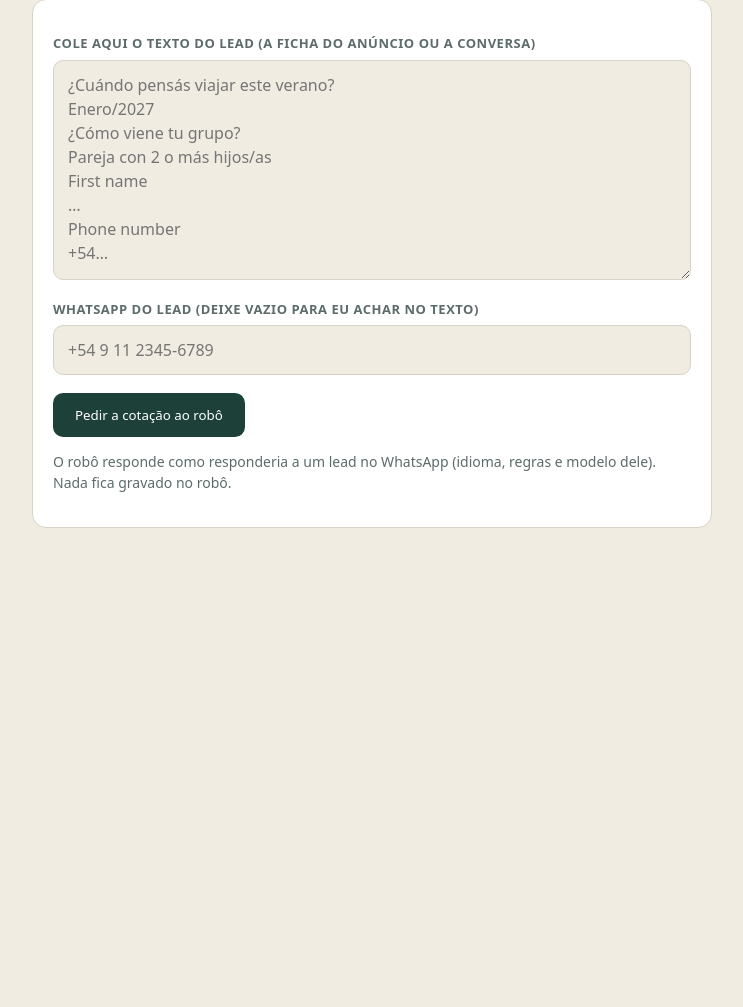
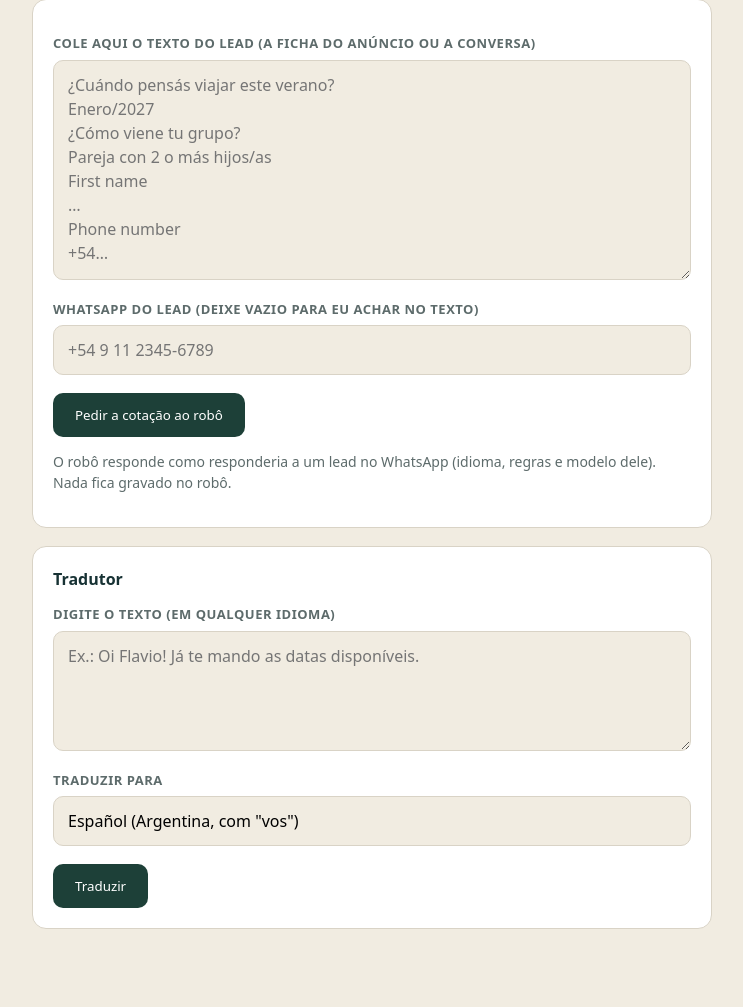
Before and after one commit to techaet/pousada-campeche-lofts, a PHP site: page /admin/cotacao.php in a window 1280 px wide. Shown: the part 131-1138 px from the top of the page, without its empty margins (268-1011 px from the left). Before the commit the page ends 659 px from the top, so only its background shows below. Run offline with PHP 8.4, Linux system fonts and the light colour scheme; the visitor is signed in with stand-in values (Sample User, id 1).

Commit message:
admin/cotacao: tradutor por IA (Groq) para o idioma escolhido; remove curl_close (sem efeito desde o PHP 8.0)
Co-Authored-By: Claude Sonnet 5.5 <noreply@anthropic.com>

```diff
--- a/admin/cotacao.php
+++ b/admin/cotacao.php
@@ -51,4 +51,41 @@ if ($erro) echo '<div class="erro">' . h($erro) . '</div>';
 })();
 </script>
 <?php endif; ?>
+<div class="card" id="trad-card">
+  <strong>Tradutor</strong>
+  <label for="trad-txt">Digite o texto (em qualquer idioma)</label>
+  <textarea id="trad-txt" style="min-height:120px" placeholder="Ex.: Oi Flavio! Já te mando as datas disponíveis."></textarea>
+  <label for="trad-idioma">Traduzir para</label>
+  <select id="trad-idioma"><?php foreach (IDIOMAS_TRADUCAO as $cod => $i) echo '<option value="' . h($cod) . '">' . h($i[0]) . '</option>'; ?></select>
+  <button type="button" id="trad-ir">Traduzir</button>
+  <div id="trad-saida" hidden>
+    <label for="trad-res">Tradução (pode editar)</label>
+    <textarea id="trad-res" style="min-height:120px"></textarea>
+    <button type="button" class="sec" id="trad-copiar">Copiar</button>
+    <button type="button" class="sec" id="trad-add" hidden>Acrescentar à mensagem da cotação</button>
+  </div>
+  <p class="erro" id="trad-erro" hidden></p>
+  <input type="hidden" id="trad-csrf" value="<?= h($_SESSION['csrf'] ?? '') ?>">
+</div>
+<script>
+(function () {
+  var $ = function (i) { return document.getElementById(i); }, msg = $('msg');
+  if (msg) $('trad-add').hidden = false;
+  $('trad-ir').addEventListener('click', function () {
+    var b = this, fd = new FormData();
+    fd.append('csrf', $('trad-csrf').value); fd.append('texto', $('trad-txt').value); fd.append('idioma', $('trad-idioma').value);
+    $('trad-erro').hidden = true; b.disabled = true; b.textContent = 'Traduzindo…';
+    fetch('traduzir.php', { method: 'POST', body: fd, credentials: 'same-origin' })
+      .then(function (r) { return r.json(); })
+      .then(function (j) {
+        if (!j.ok) throw new Error(j.erro || 'Não consegui traduzir.');
+        $('trad-res').value = j.traducao; $('trad-saida').hidden = false;
+      })
+      .catch(function (e) { $('trad-erro').textContent = e.message; $('trad-erro').hidden = false; })
+      .then(function () { b.disabled = false; b.textContent = 'Traduzir'; });
+  });
+  $('trad-copiar').addEventListener('click', function () { var b = this; navigator.clipboard.writeText($('trad-res').value).then(function () { b.textContent = 'Copiado ✔'; setTimeout(function () { b.textContent = 'Copiar'; }, 1500); }); });
+  $('trad-add').addEventListener('click', function () { if (msg) { msg.value = msg.value.replace(/\s+$/, '') + '\n\n' + $('trad-res').value; msg.scrollIntoView({ behavior: 'smooth' }); } });
+})();
+</script>
 <?php pagina_fim();
--- a/admin/cotacao_lib.php
+++ b/admin/cotacao_lib.php
@@ -18,7 +18,6 @@ function cotacao_pedir_ao_robo(string $texto): array {
         CURLOPT_POSTFIELDS => json_encode(['text' => mb_substr($texto, 0, 4000)])]);
     $corpo = curl_exec($ch);
     $http = (int) curl_getinfo($ch, CURLINFO_HTTP_CODE);
-    curl_close($ch);
     if ($http === 401 || $http === 403) throw new RuntimeException('O robô recusou o segredo. Confira o segredo em Configurações.');
     $r = json_decode((string) $corpo, true);
     if ($http !== 200 || !is_array($r)) throw new RuntimeException("O robô não respondeu (HTTP $http). Tente de novo em instantes.");
@@ -50,7 +49,6 @@ function cta_link(): string {
     $ch = curl_init('https://tinyurl.com/api-create.php?url=' . rawurlencode($longo));
     curl_setopt_array($ch, [CURLOPT_RETURNTRANSFER => true, CURLOPT_TIMEOUT => 8]);
     $curto = trim((string) curl_exec($ch));
-    curl_close($ch);
     if (!preg_match('#^https://tinyurl\.com/\w+$#', $curto)) return $longo;
     json_atualizar('cta_link', fn() => ['longo' => $longo, 'curto' => $curto]);
     return $curto;
@@ -94,3 +92,26 @@ function telefone_do_texto(string $texto): ?string {
     }
     return null;
 }
+
+const IDIOMAS_TRADUCAO = [
+    'es-AR' => ['Español (Argentina, com "vos")', 'español rioplatense de Argentina, con voseo (vos, querés, contame)'],
+    'es' => ['Español (neutro)', 'español neutro (tú)'],
+    'pt-BR' => ['Português (Brasil)', 'português do Brasil'],
+    'en' => ['English', 'English'],
+    'fr' => ['Français', 'français'],
+    'it' => ['Italiano', 'italiano'],
+    'de' => ['Deutsch', 'Deutsch'],
+];
+
+/** Traduz um texto (qualquer idioma de origem) para o idioma escolhido, com o tom cordial da pousada. */
+function traduzir_texto(string $texto, string $idioma): string {
+    if (!isset(IDIOMAS_TRADUCAO[$idioma])) throw new RuntimeException('Idioma não suportado.');
+    $destino = IDIOMAS_TRADUCAO[$idioma][1];
+    $j = groq_json("Você é tradutor profissional da Pousada Campeche Lofts (Florianópolis, Brasil). Traduza o texto do usuário para $destino. "
+        . "Detecte o idioma de origem sozinho. Mantenha o sentido, o tom cordial e natural, as quebras de linha, os emojis, os números, valores em R\$, datas, links e nomes próprios exatamente como estão. "
+        . "Não explique, não comente e não acrescente nada. Se o texto já estiver no idioma pedido, devolva-o corrigido, sem mudar o sentido. "
+        . 'Responda SOMENTE um objeto JSON com uma chave: {"traducao": "texto traduzido"}.', mb_substr($texto, 0, 4000));
+    $t = trim((string) ($j['traducao'] ?? ''));
+    if ($t === '') throw new RuntimeException('A IA não devolveu a tradução. Tente de novo.');
+    return $t;
+}
--- a/admin/lib.php
+++ b/admin/lib.php
@@ -30,7 +30,6 @@ function apps_script(array $payload): ?array {
         CURLOPT_HTTPHEADER => ['Content-Type: text/plain'],  // text/plain evita o preflight do Apps Script
         CURLOPT_POSTFIELDS => json_encode(['segredo' => cfg('apps_script_segredo', '')] + $payload)]);
     $r = json_decode((string) curl_exec($ch), true);
-    curl_close($ch);
     return is_array($r) ? $r : ['ok' => false, 'erro' => 'sem resposta do Apps Script'];
 }
 
@@ -42,7 +41,6 @@ function groq_http(string $url, ?array $corpo = null): array {
         CURLOPT_HTTPHEADER => ['Content-Type: application/json', 'Authorization: Bearer ' . cfg('groq_key', '')]]
         + ($corpo === null ? [] : [CURLOPT_POST => true, CURLOPT_POSTFIELDS => json_encode($corpo)]));
     $r = json_decode((string) curl_exec($ch), true);
-    curl_close($ch);
     return is_array($r) ? $r : [];
 }
 
--- a/admin/manutencao_lib.php
+++ b/admin/manutencao_lib.php
@@ -18,7 +18,6 @@ function tg(string $metodo, array $p = []) {
         CURLOPT_POSTFIELDS => $upload ? $p : json_encode($p, JSON_UNESCAPED_UNICODE)]
         + ($upload ? [] : [CURLOPT_HTTPHEADER => ['Content-Type: application/json']]));
     $r = json_decode((string) curl_exec($ch), true);
-    curl_close($ch);
     return $r['result'] ?? null;
 }
 
@@ -45,7 +44,6 @@ function tg_baixar(string $file_id, string $prefixo): ?string {
     $ch = curl_init(cfg('telegram_api', 'https://api.telegram.org') . '/file/bot' . cfg('telegram_token') . '/' . $info['file_path']);
     curl_setopt_array($ch, [CURLOPT_FILE => $fp, CURLOPT_TIMEOUT => 120]);
     $ok = curl_exec($ch) !== false && curl_getinfo($ch, CURLINFO_HTTP_CODE) === 200;
-    curl_close($ch);
     fclose($fp);
     if (!$ok) { @unlink(DADOS . '/midia/' . $nome); return null; }
     return $nome;
```
Also changed, not shown: admin/traduzir.php (added, +18 -0 lines).
